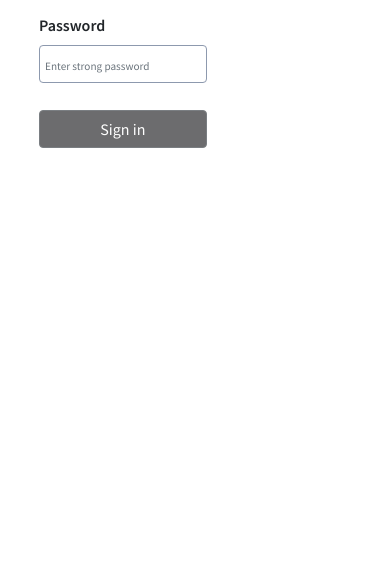
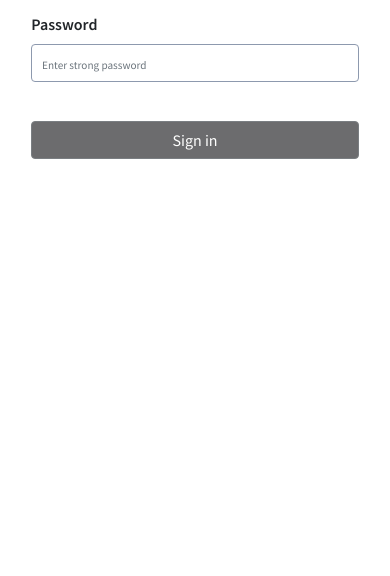
Before and after one commit to elminhoemmanuel/maxtest, a plain HTML site: page index.html in a window 390 px wide. Shown: the part 268-844 px from the top of the page. Drawn offline with nearby package versions, Linux system fonts and the light colour scheme.

Commit message:
fixed form width on small screens

```diff
--- a/assets/scss/style.scss
+++ b/assets/scss/style.scss
@@ -84,6 +84,10 @@ body{
     }
 
     .main{
-        padding: 30% 4% 0 10%;
+        padding: 30% 8% 0 8%;
+    }
+
+    form{
+        width: 100% !important;
     }
 }
```
Also changed, not shown: assets/css/style.css, 1 other file.
